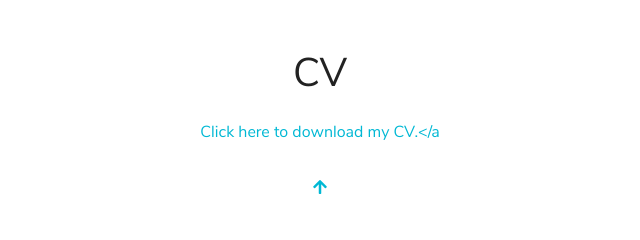
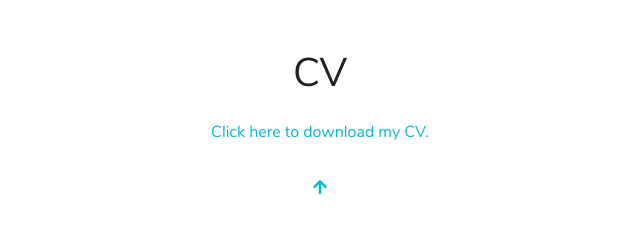
Before and after one commit to ricardomokhtari/ricardomokhtari.github.io, a plain HTML site: page index.html in a window 1280 px wide. Shown: the part 2520-2760 px from the top of the page, 320-960 px from the left. Drawn offline with Linux system fonts and the light colour scheme.

Commit message:
update homepage

```diff
--- a/index.html
+++ b/index.html
@@ -413,7 +413,7 @@ How did I make this site? In all honesty, I didn&rsquo;t. My goal here isn&rsquo
                 <h2 class="title is-2 has-text-centered">CV</h2>
 
                 <div class="markdown has-text-centered">
-                    <p><a href="ricardomokhtari.github.io/Ricardo_Mokhtari_Resume.pdf" target="_blank">Click here to download my CV.&lt;/a</p>
+                    <p><a href="ricardomokhtari.github.io/Ricardo_Mokhtari_Resume.pdf" target="_blank">Click here to download my CV.</a></p>
 
                 </div>
 
```
